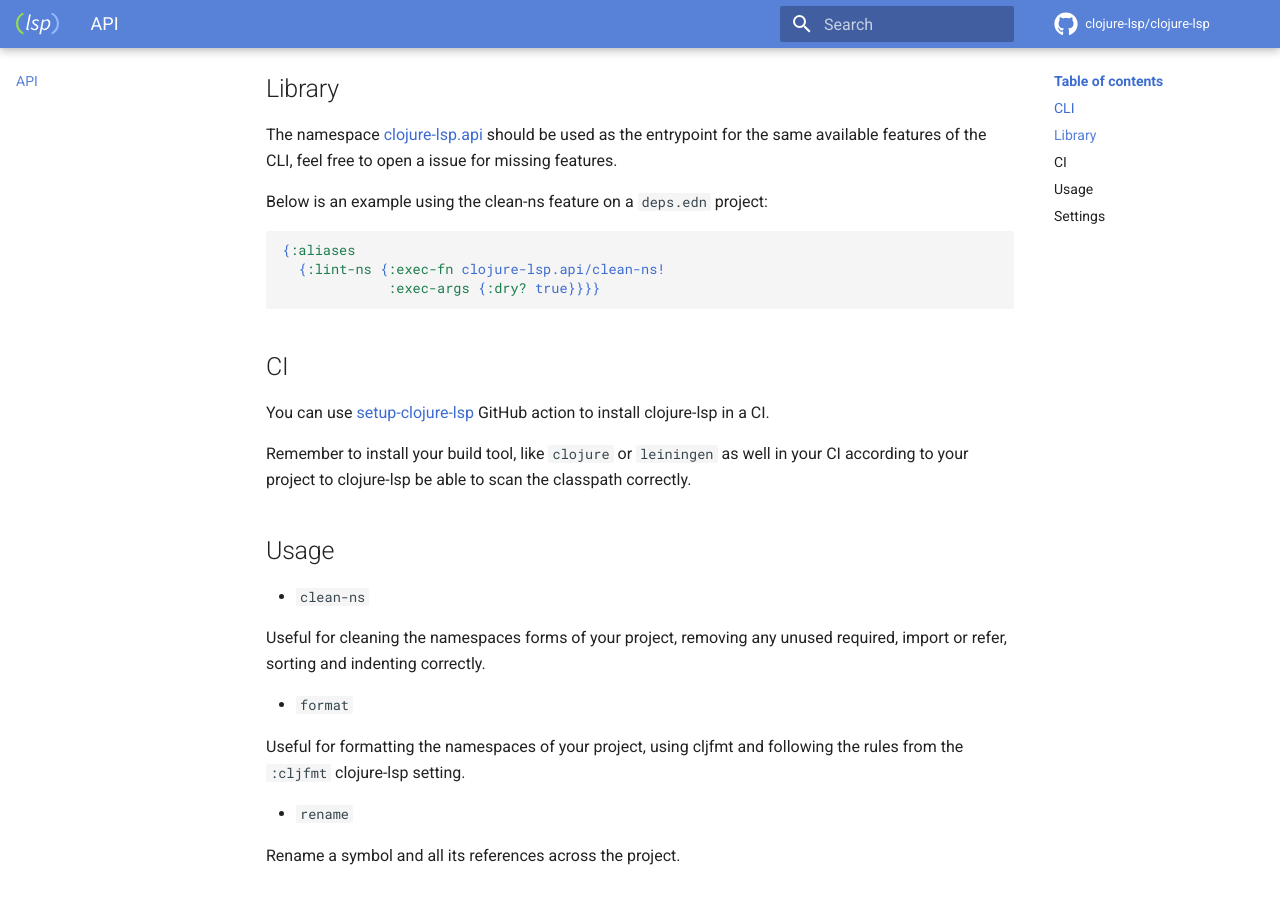
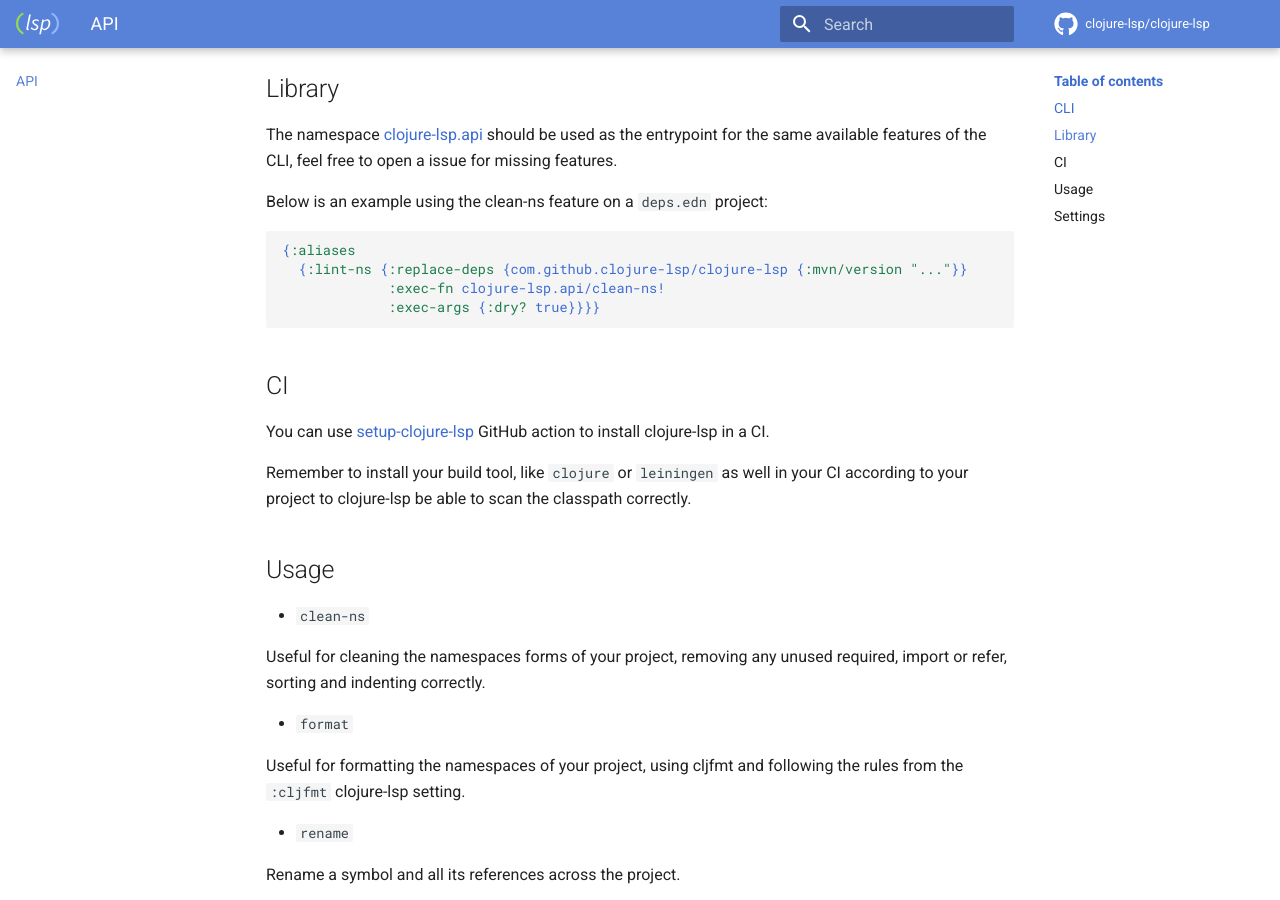
Before and after one commit to clojure-lsp/clojure-lsp, an MkDocs documentation site: the page built from docs/api.md, in a window 1280 px wide and 900 px high, scrolled down 390 px. Built offline with MkDocs 1.6.1 and Material for MkDocs 9.7.7, drawn with Linux system fonts in a browser that asks for light colours; comment, search, counter and statistics services are not loaded; part of the change alters nothing that is shown.

````diff
--- a/docs/api.md
+++ b/docs/api.md
@@ -15,7 +15,8 @@ Below is an example using the clean-ns feature on a `deps.edn` project:
 
 ```clojure
 {:aliases
-  {:lint-ns {:exec-fn clojure-lsp.api/clean-ns!
+  {:lint-ns {:replace-deps {com.github.clojure-lsp/clojure-lsp {:mvn/version "..."}}
+             :exec-fn clojure-lsp.api/clean-ns!
              :exec-args {:dry? true}}}}
 ```
 
````
